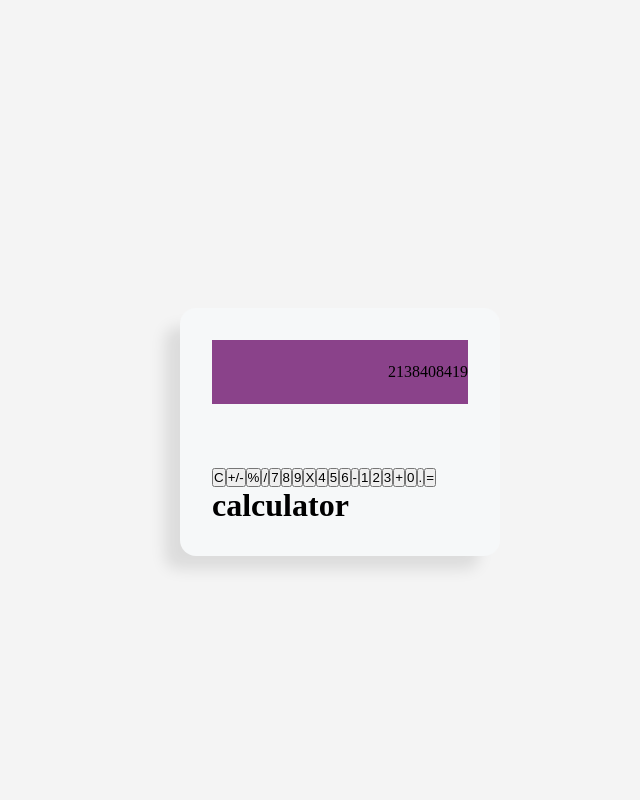
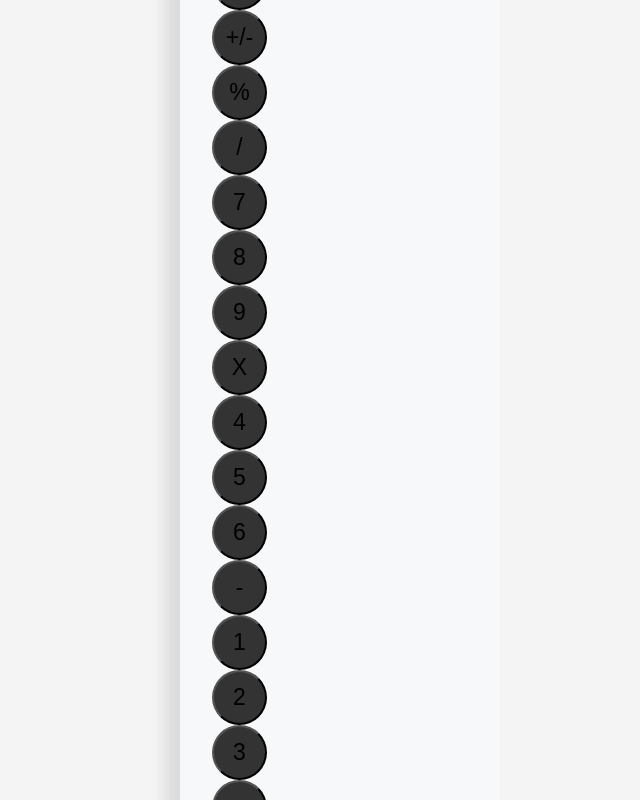
Before and after one commit to jnewton25/activity-calculator, a React (Create React App) app: page / in a window 1280 px wide. Shown: the top 800 px of the page, without its empty margins (300-940 px from the left). Built offline with nearby package versions, Linux system fonts and the light colour scheme.

Commit message:
Button setup

```diff
--- a/src/index.css
+++ b/src/index.css
@@ -31,4 +31,12 @@ body {
 }
 
 .button {
+	align-items: center;
+	background: #333;
+	border-radius: 50%;
+	display: flex;
+	font-size: 23px;
+	height: 55px;
+	width: 55px;
+	justify-content: center;
 }
```
